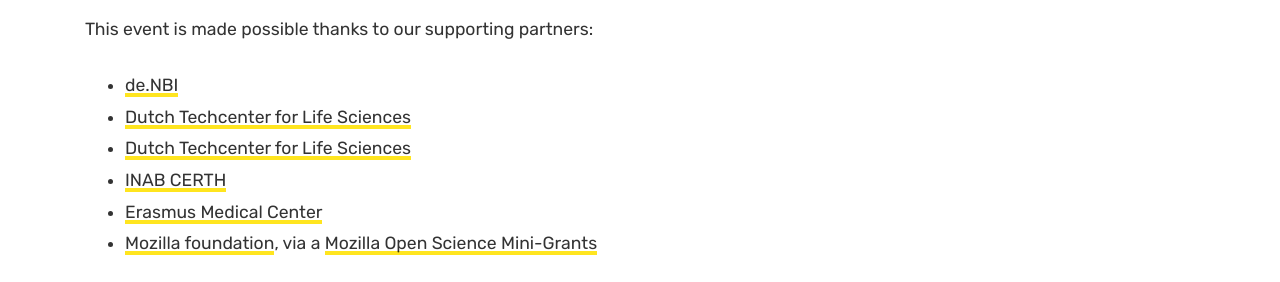
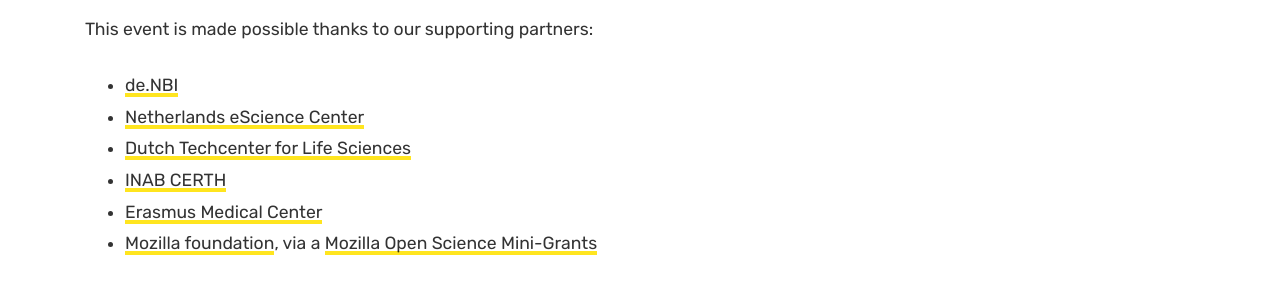
Before and after one commit to gallantries/gallantries.github.io, a Jekyll site: the page built from _events/2019-08-27-second-gallantries-workshop.md, in a window 1280 px wide and 900 px high, scrolled down 5486 px. Shown: the part 153-435 px from the top of the window. Built offline with Jekyll 4.4.1, drawn with Linux system fonts in a browser that asks for light colours; nearby versions of some CDN libraries.

Commit message:
Fixed a duplicate... :/

```diff
--- a/_events/2019-08-27-second-gallantries-workshop.md
+++ b/_events/2019-08-27-second-gallantries-workshop.md
@@ -153,7 +153,7 @@ The team will be also instructors and helpers there, in addition to local helper
 This event is made possible thanks to our supporting partners:
 
 - [de.NBI](https://www.denbi.de/)
-- [Dutch Techcenter for Life Sciences](https://www.dtls.nl/)
+- [Netherlands eScience Center](https://www.esciencecenter.nl)
 - [Dutch Techcenter for Life Sciences](https://www.dtls.nl/)
 - [INAB CERTH](http://inab.certh.gr)
 - [Erasmus Medical Center](https://www.erasmusmc.nl)
```
